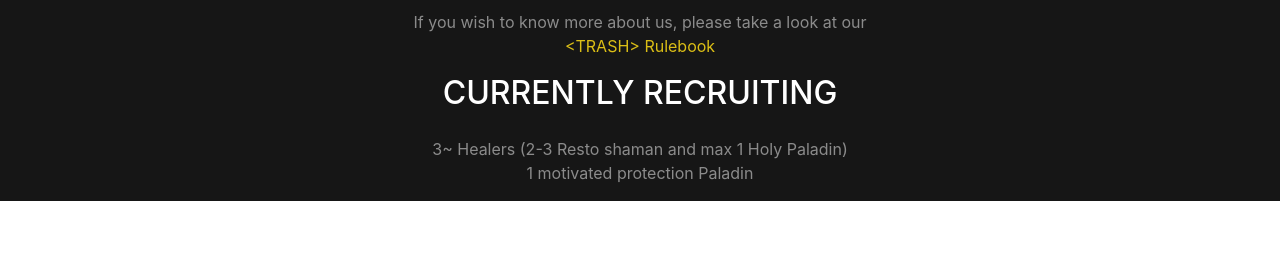
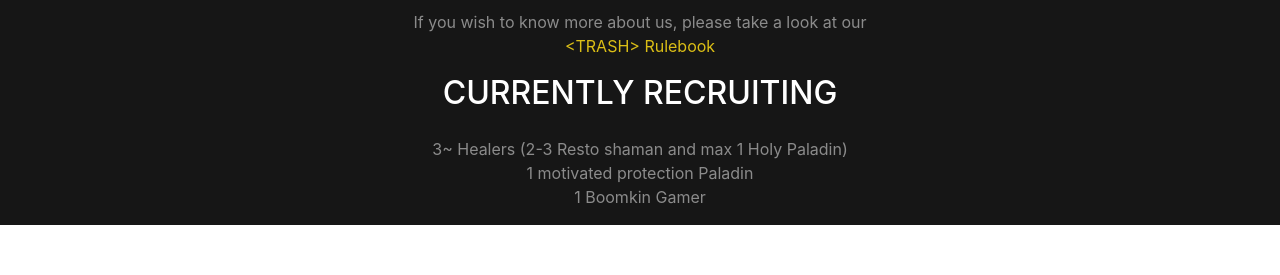
Before and after one commit to MorranTRASH/morrantrash.github.io, a website with bundled scripts: page index.html in a window 1280 px wide. Shown: the part 1140-1415 px from the top of the page. Built offline with nearby package versions, Linux system fonts and the light colour scheme.

Commit message:
Recruitment
Recruitment

```diff
--- a/index.html
+++ b/index.html
@@ -79,7 +79,8 @@
 		  down as we all have better things to do than to farm gold just to waste it on pointless wipes. <br></br> If you wish to know more about us, please take a look at our <br><a href="https://tinyurl.com/trashrules">&ltTRASH&gt Rulebook</a></p>
 		  <h2 class="text-white mb-4">CURRENTLY RECRUITING</h2>
 		  <p class="text-white-50">3~ Healers (2-3 Resto shaman and max 1 Holy Paladin)<br>
-		 1 motivated protection Paladin</p>
+		 1 motivated protection Paladin
+		 <br>1 Boomkin Gamer</p>
         </div>
 		</div>
       </div>
```
